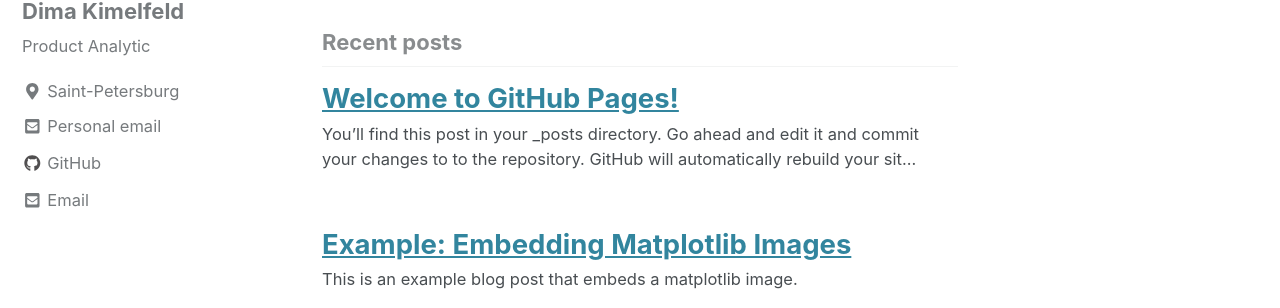
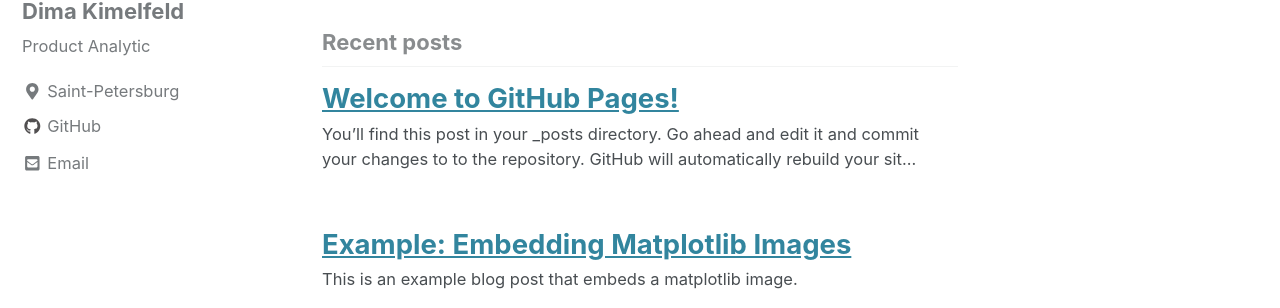
Before and after one commit to ku9efeld/dashboards, a Jekyll site: the page built from index.html, in a window 1280 px wide. Shown: the part 113-421 px from the top of the page. Built offline with Jekyll 4.4.1, drawn with Linux system fonts in a browser that asks for light colours; cached includes are drawn as plain includes; nearby versions of some CDN libraries; a script that is not in the unit is left out; the list of posts is cut into pages by our own code.

Commit message:
Update _config.yml

```diff
--- a/_config.yml
+++ b/_config.yml
@@ -109,12 +109,8 @@ author:
   avatar: # path of avatar image, e.g. "/assets/images/bio-photo.jpg"
   bio: "Product Analytic"
   location: "Saint-Petersburg"
-  email: ["dki@kode.ru","kummelfeld@gmail.com"]
+  email: "dki@kode.ru"
   links:
-    - label: "Personal email"
-      icon: "fas fa-fw fa-envelope-square"
-      url: "kummelfeld@gmail.com"
-
     - label: "GitHub"
       icon: "fab fa-fw fa-github"
       url: "https://github.com/ku9efeld"
```
